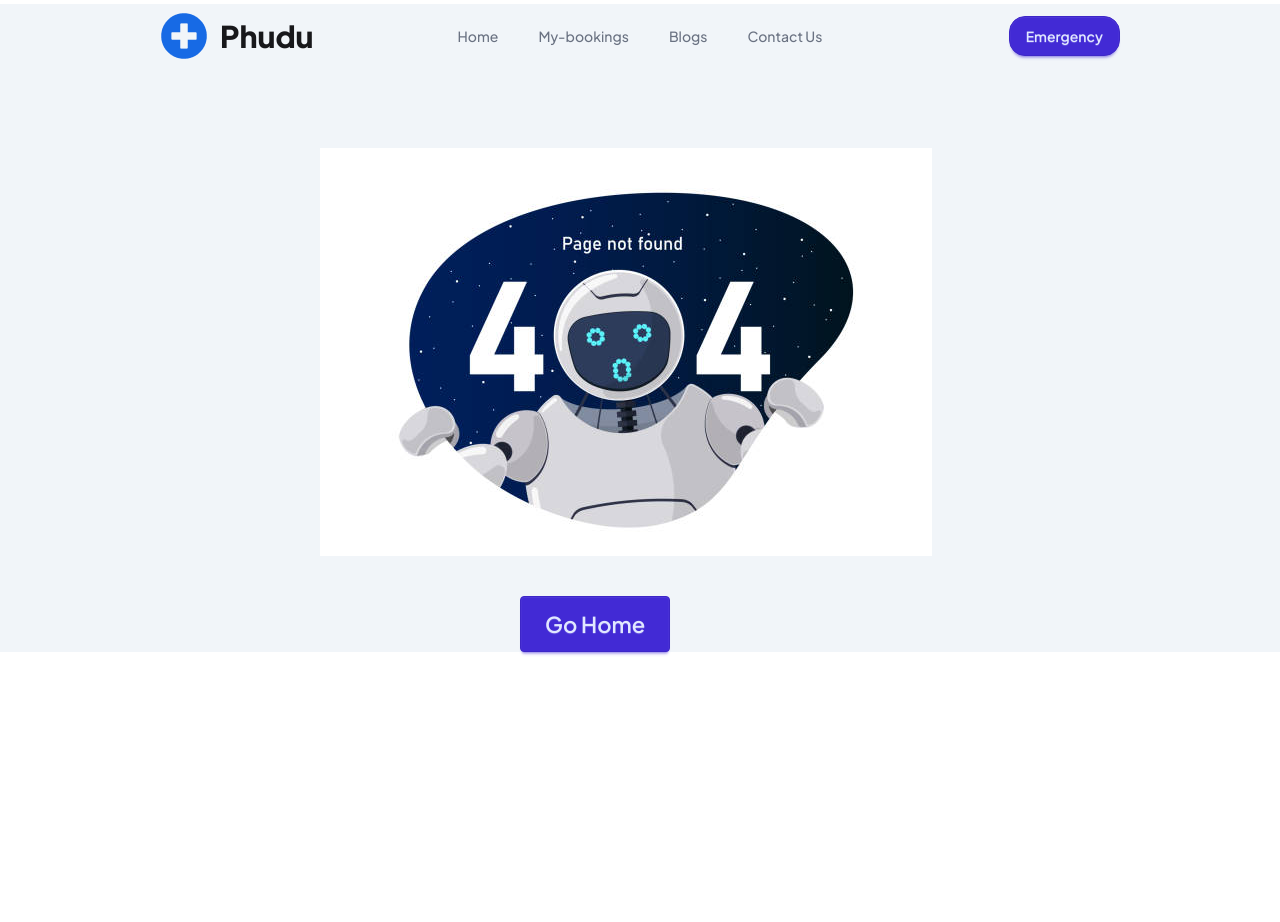
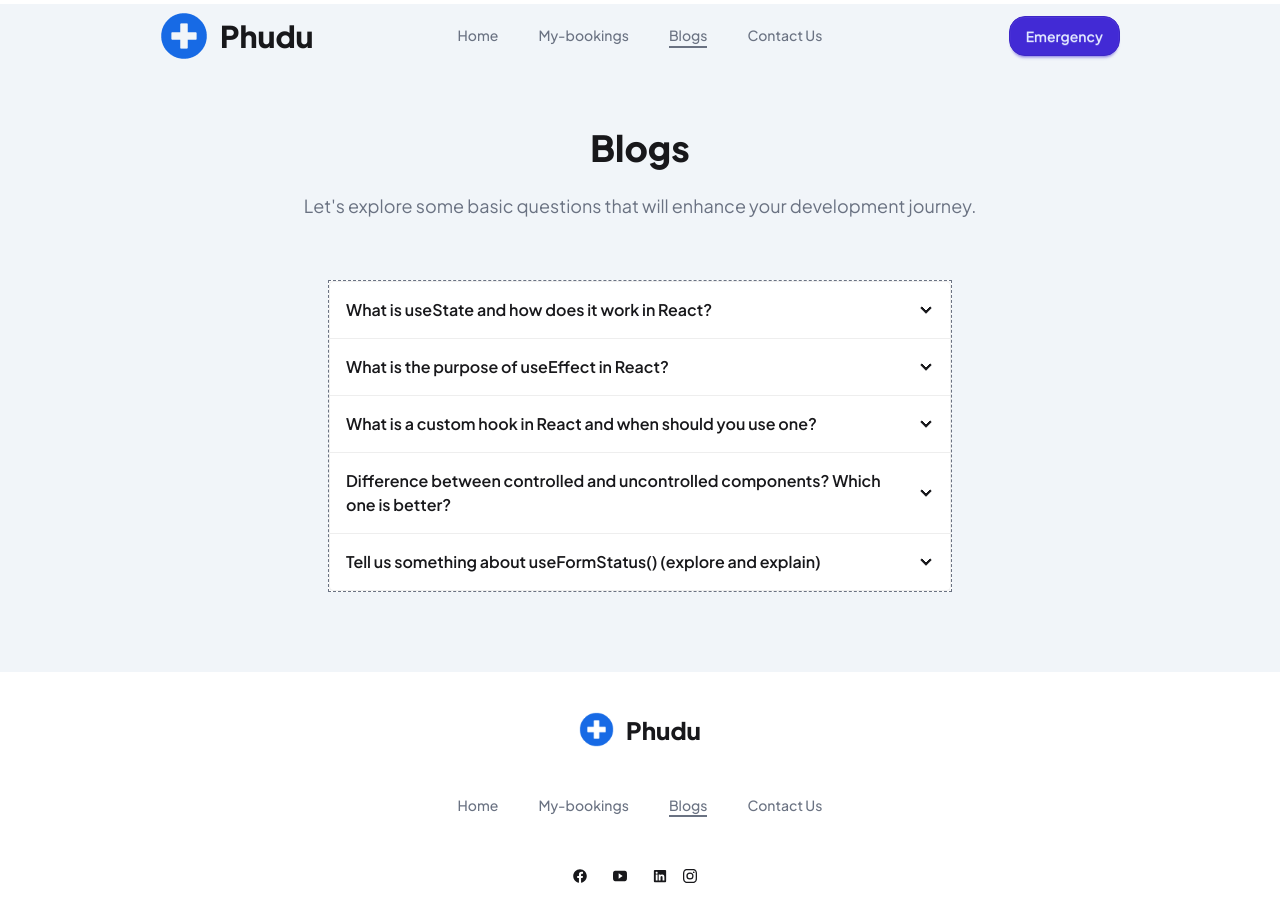
Before and after one commit to Suprotik007/doc-talk, a React (Vite) app: page /blogs in a window 1280 px wide. Shown: the top 922 px of the page. Before the commit the page ends 800 px from the top, so only its background shows below. Built offline with nearby package versions, Linux system fonts and the light colour scheme.

Commit message:
added blogs page

```diff
--- /dev/null
+++ b/public/blogs.json
@@ -0,0 +1,34 @@
+{
+    "questions": [
+      {
+        "id": 1,
+        "question": "What is useState and how does it work in React?",
+        "answer": "useState is a Hook in React that lets you add state to functional components. It returns an array with two elements: the current state value and a function to update it. When the state changes, the component re-renders.",
+        "posted_date": "2025-04-23"
+      },
+      {
+        "id": 2,
+        "question": "What is the purpose of useEffect in React?",
+        "answer": "useEffect is a Hook that lets you perform side effects in functional components, such as data fetching, subscriptions, or manually changing the DOM. It takes two arguments: a callback function and an optional dependency array. If the array is empty, the effect runs only once after the initial render.",
+        "posted_date": "2025-04-23"
+      },
+      {
+        "id": 3,
+        "question": "What is a custom hook in React and when should you use one?",
+        "answer": "A custom hook is a reusable function that starts with 'use' and can call other hooks. You should use one when you want to extract and reuse logic between components, like handling form inputs, API calls, or authentication. Custom hooks help keep your components clean and DRY (Don't Repeat Yourself).",
+        "posted_date": "2025-04-23"
+      },
+      {
+        "id": 4,
+        "question": "Difference between controlled and uncontrolled components? Which one is better?",
+        "answer": "Controlled components are those where form data is handled by the component’s state using useState. Uncontrolled components store their own state internally via refs. Controlled components are preferred in most cases because they offer better control, validation, and predictable behavior.",
+        "posted_date": "2025-04-23"
+      },
+      {
+        "id": 5,
+        "question": "Tell us something about useFormStatus() (explore and explain)",
+        "answer": "useFormStatus is a newer React hook (used in frameworks like Next.js with React Server Components) that allows you to track the status of form submissions (e.g., pending, success, error). It's useful for UI feedback, such as disabling a submit button during submission. It helps improve UX without extra boilerplate.",
+        "posted_date": "2025-04-23"
+      }
+    ]
+  }
--- a/src/Components/Footer.jsx
+++ b/src/Components/Footer.jsx
@@ -5,16 +5,20 @@ import { FaFacebook } from "react-icons/fa";
 import { BsInstagram } from "react-icons/bs";
 import { IoLogoYoutube } from "react-icons/io5";
 import { NavLink } from 'react-router';
-import Navbar from './Navbar';
+// import Navbar from './Navbar';
 const Footer = () => {
     const links=
     < >
- <Navbar></Navbar>
- {/* <span className=' hover:text-blue-500'>Home</span>
-    <span className=' hover:text-blue-500'>My-bookings</span>
-    <span className=' hover:text-blue-500'>Blogs</span>
-   <span className=' hover:text-blue-500'>Contact Us</span> */}
-    </>
+
+
+
+      <NavLink  to='/'><span className=' hover:text-blue-500'>Home</span></NavLink>
+      <NavLink to='/myBookings'><span className=' hover:text-blue-500'>My-bookings</span></NavLink>
+      <NavLink to='/blogs'><span className='hover:text-blue-500'>Blogs</span></NavLink>
+      <NavLink to='/contact'><span className=' hover:text-blue-500'>Contact Us</span></NavLink>
+
+      </>
+
 
     return (
         <footer className="footer footer-horizontal footer-center bg-white   p-10">
--- a/src/Components/Navbar.jsx
+++ b/src/Components/Navbar.jsx
@@ -7,7 +7,7 @@ const Navbar = () => {
 
     <NavLink  to='/'><span className=' hover:text-blue-500'>Home</span></NavLink>
     <NavLink to='/myBookings'><span className=' hover:text-blue-500'>My-bookings</span></NavLink>
-    <NavLink to='/'><span className=' hover:text-blue-500'>Blogs</span></NavLink>
+    <NavLink to='/blogs'><span className='hover:text-blue-500'>Blogs</span></NavLink>
     <NavLink to='/contact'><span className=' hover:text-blue-500'>Contact Us</span></NavLink>
 
     </>
--- /dev/null
+++ b/src/Pages/Blogs.jsx
@@ -0,0 +1,34 @@
+import React from 'react';
+import { useLoaderData} from 'react-router';
+
+const Blogs = () => {
+
+    const data=useLoaderData()
+
+
+
+    return (
+        <div className='pb-20'>
+              <div className='pt-15  text-center mx-40'>
+              <h1 className='font-extrabold text-4xl'>Blogs</h1>
+              <p className='text-lg pt-6 pb-15 text-gray-500'>Let's explore some basic questions that will enhance your development journey.</p>
+              </div>
+              <div className="join join-vertical border-1 border-dashed border-gray-500 bg-white mx-82">
+        {data.questions.map(({ id, question, answer, posted_date }) => (
+          <div key={id} className="collapse collapse-arrow join-item border border-base-300">
+            <input type="radio" name={`accordion-${id}`} />
+            <div className="collapse-title font-semibold">{question}</div>
+            <div className="collapse-content gap-3 grid grid-cols-1 font-medium text-gray-500 text-sm">
+              {answer}
+              <span className="text-cyan-800 text-xs p-1 badge bg-cyan-500">
+                Posted: {posted_date}
+              </span>
+            </div>
+          </div>
+        ))}
+              </div>
+        </div>
+    );
+};
+
+export default Blogs;
--- a/src/Routes/Routes.jsx
+++ b/src/Routes/Routes.jsx
@@ -7,6 +7,7 @@ import ErrorPage from '../Pages/ErrorPage';
 import Home from '../Pages/Home';
 import DocDetails from '../Pages/DocDetails';
 import MyBookings from '../Pages/MyBookings';
+import Blogs from '../Pages/Blogs';
 
 export const router = createBrowserRouter([
     {
@@ -35,6 +36,11 @@ export const router = createBrowserRouter([
 
           path:'/contact',
           Component:ErrorPage,
+        },
+        {
+          path:'/blogs',
+          loader:()=>fetch('/blogs.json'),
+          Component: Blogs,
         }
       ]
     },
```
